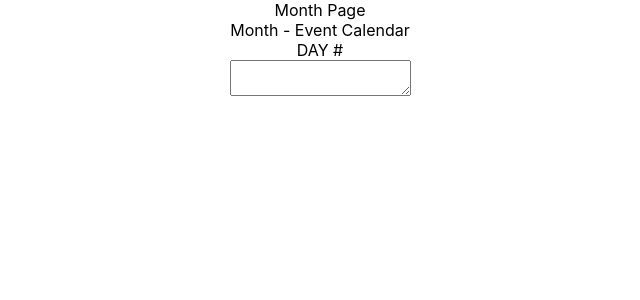
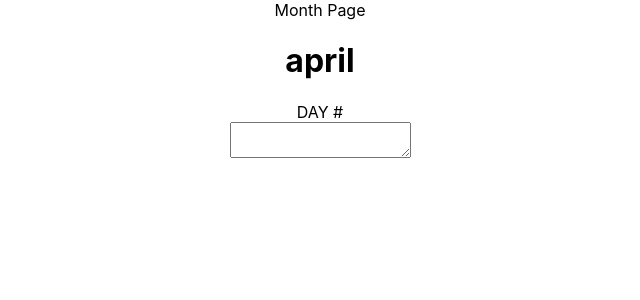
Before and after one commit to MadsJohnson/madison-johnson-capstone, a React (Create React App) app: page /april in a window 1280 px wide. Shown: the top 300 px of the page, without its empty margins (320-960 px from the left). Built offline with nearby package versions, Linux system fonts and the light colour scheme.

Commit message:
link month nav to month page

```diff
--- a/src/Components/ MonthNav/MonthNav.js
+++ b/src/Components/ MonthNav/MonthNav.js
@@ -10,7 +10,7 @@ function MonthNav() {
     return (
         <div className='month-nav'>
             {months.map((month, index) => (
-                <Link key={index} className='month-nav__link'>
+                <Link key={index} className='month-nav__link' to={`/${month.toLowerCase()}`}>
                     <div className='month-nav__container'>
                         <h2 className='month-nav__header'>{month}</h2>
                     </div>
--- a/src/Components/MonthEventCalendar/MonthEventCalendar.js
+++ b/src/Components/MonthEventCalendar/MonthEventCalendar.js
@@ -1,13 +1,16 @@
+import { useParams } from 'react-router-dom';
 import DayEventCalendar from '../DayEventCalendar/DayEventCalendar';
 import './MonthEventCalendar.scss'
 
 function MonthEventCalendar() {
-    return(
-        <div className='event-calendar'>
-            <div>Month - Event Calendar</div>
+
+const {month} = useParams();
+
+    return (
+        <div className="calendar">
+            <h1>{month}</h1>
             <DayEventCalendar/>
         </div>
-
     )
 }
 
```
